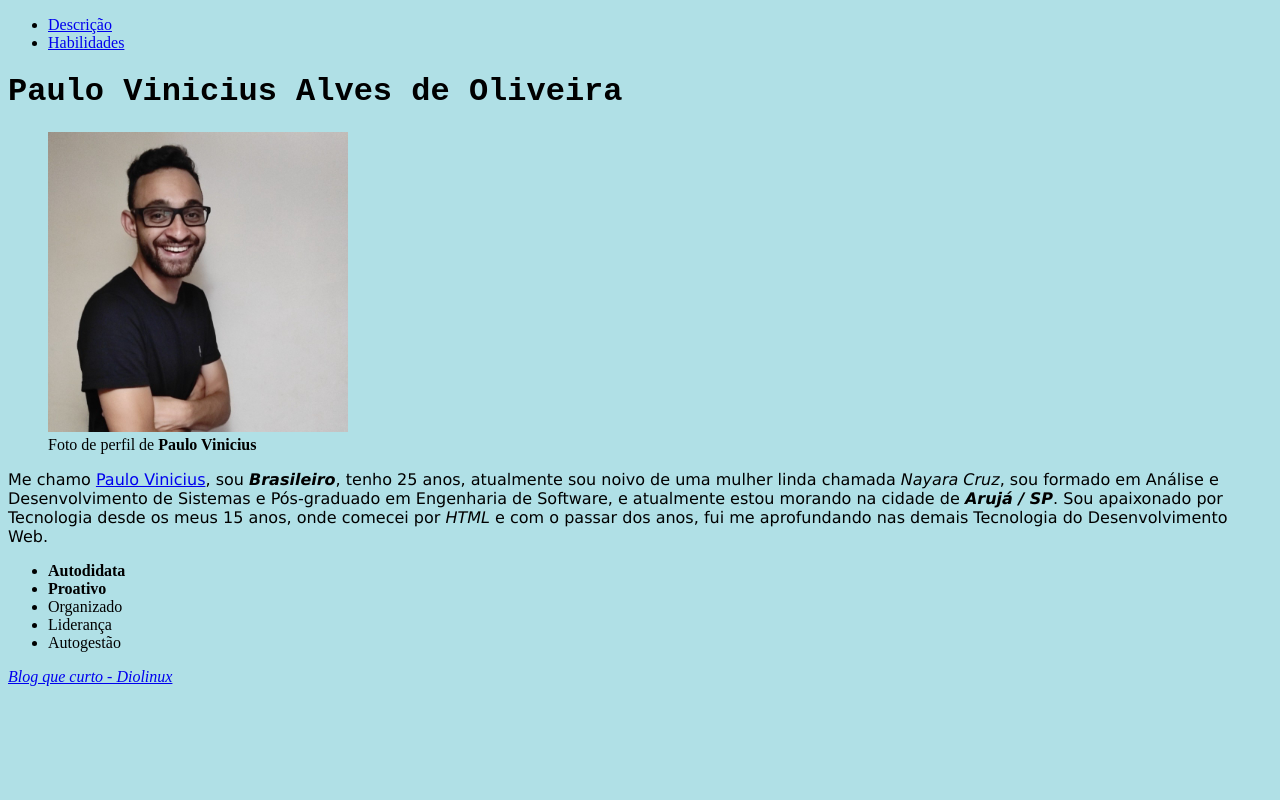
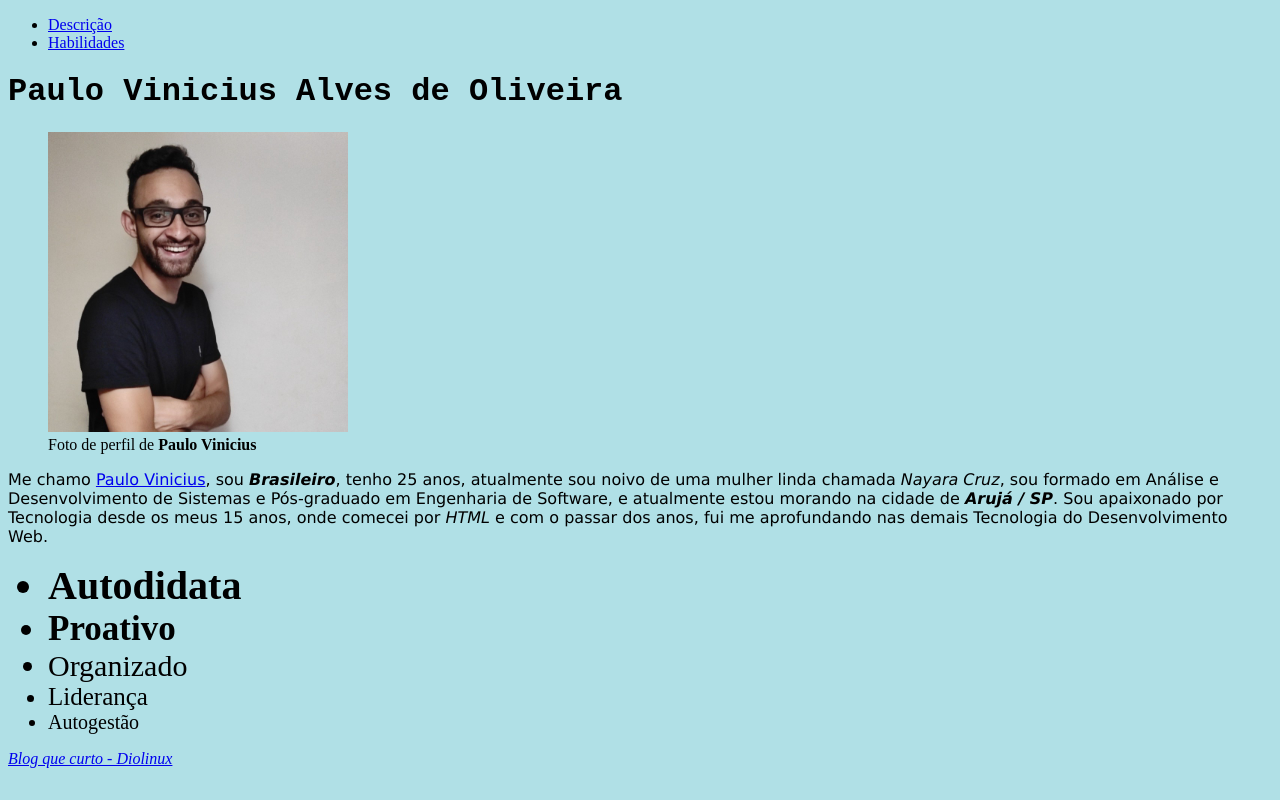
Before and after one commit to paulodelpra/paulodelpra, a plain HTML site: page index.html in a window 1280 px wide. Drawn offline with Linux system fonts and the light colour scheme.

Commit message:
Estilizando cada elemento da lista de habilidades

```diff
--- a/index.html
+++ b/index.html
@@ -20,6 +20,22 @@
                 font-style: italic;
                 font-weight: bold;
             }
+
+            .t40 {
+                font-size: 40px;
+            }
+            .t35 {
+                font-size: 35px;
+            }
+            .t30 {
+                font-size: 30px;
+            }
+            .t25 {
+                font-size: 25px;
+            }
+            .t20 {
+                font-size: 20px;
+            }
         </style>
     </head>
     <body>
@@ -38,11 +54,11 @@
         <p id="descricao">Me chamo <a href="#perfil" alt="Foto de perfil Paulo Vinicius">Paulo Vinicius</a>, sou <span class="origem">Brasileiro</span>, tenho 25 anos, atualmente sou noivo de uma mulher linda chamada <em>Nayara Cruz</em>, sou formado em Análise e Desenvolvimento de Sistemas e Pós-graduado em Engenharia de Software, e atualmente estou morando na cidade de <span class="origem">Arujá / SP</span>. Sou apaixonado por Tecnologia desde os meus 15 anos, onde comecei por <em>HTML</em> e com o passar dos anos, fui me aprofundando nas demais Tecnologia do Desenvolvimento Web.</p>
 
         <ul id="habilidades">
-            <li><strong>Autodidata</strong></li>
-            <li><strong>Proativo</strong></li>
-            <li>Organizado</li>
-            <li>Liderança</li>
-            <li>Autogestão</li>
+            <li class="t40"><strong>Autodidata</strong></li>
+            <li class="t35"><strong>Proativo</strong></li>
+            <li class="t30">Organizado</li>
+            <li class="t25">Liderança</li>
+            <li class="t20">Autogestão</li>
         </ul>
 
         <p>
```
